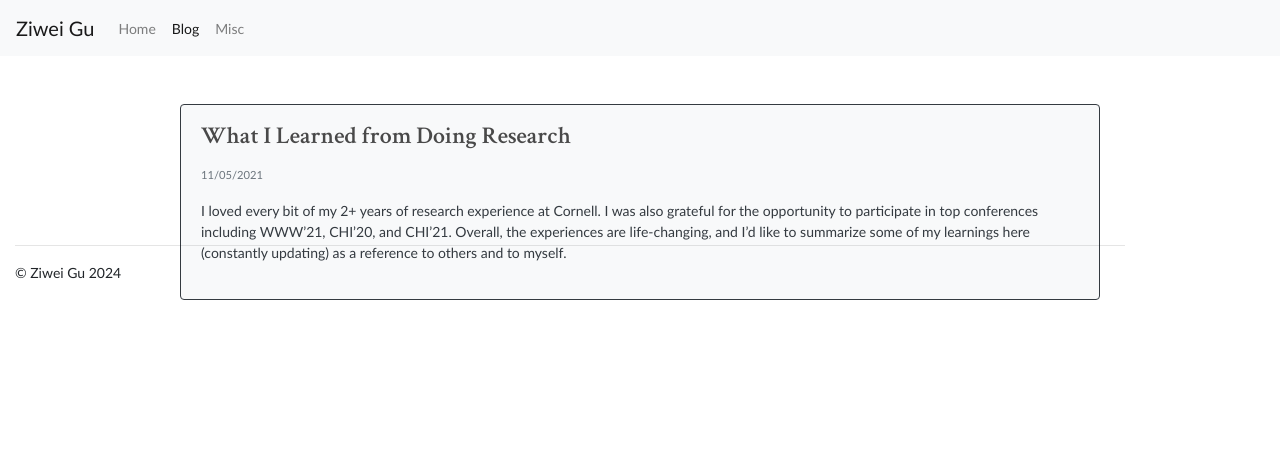
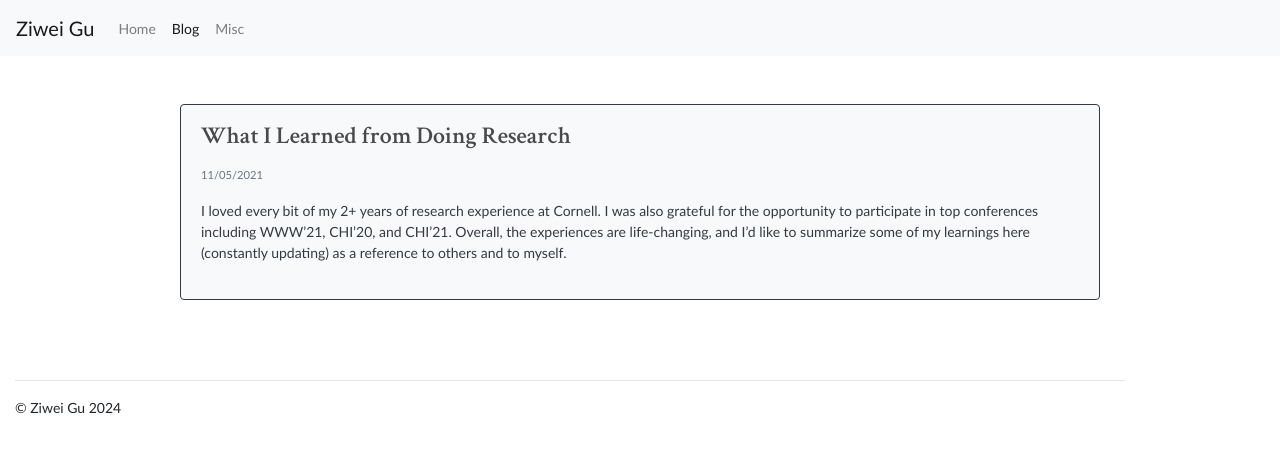
Before and after one commit to ZiweiGu/ZiweiGu.github.io, a Jekyll site: the page built from blog.html, in a window 1280 px wide. Shown: the top 453 px of the page. Built offline with Jekyll 4.4.1, drawn with Linux system fonts in a browser that asks for light colours; nearby versions of some CDN libraries; a style sheet for code colours, icons or effects is not loaded.

Commit message:
update footer

```diff
--- a/_layouts/default.html
+++ b/_layouts/default.html
@@ -24,6 +24,10 @@
         position: relative;
       }
 
+      #content-wrap {
+        padding-bottom: 135px;   /* Footer height */
+      }
+
       .bd-placeholder-img {
         font-size: 1.125rem;
         text-anchor: middle;
@@ -47,14 +51,15 @@
 
   <body{% if page.body_class %} class="{{ page.body_class }}"{% endif %}>
     <div id="page-container">
-    {% include navigation.html %}
-    {{ content }}
-    {% include footer.html %}
-
+      <div id="content-wrap">
+        {% include navigation.html %}
+        {{ content }}
+      </div>
+      {% include footer.html %}
+    </div>
     <script src="https://code.jquery.com/jquery-3.4.1.slim.min.js" integrity="sha384-J6qa4849blE2+poT4WnyKhv5vZF5SrPo0iEjwBvKU7imGFAV0wwj1yYfoRSJoZ+n" crossorigin="anonymous"></script>
     <script src="https://cdn.jsdelivr.net/npm/popper.js@1.16.0/dist/umd/popper.min.js" integrity="sha384-Q6E9RHvbIyZFJoft+2mJbHaEWldlvI9IOYy5n3zV9zzTtmI3UksdQRVvoxMfooAo" crossorigin="anonymous"></script>
     <script src="https://stackpath.bootstrapcdn.com/bootstrap/4.4.1/js/bootstrap.min.js" integrity="sha384-wfSDF2E50Y2D1uUdj0O3uMBJnjuUD4Ih7YwaYd1iqfktj0Uod8GCExl3Og8ifwB6" crossorigin="anonymous"></script>
-    </div>
   </body>
 
 </html>
```
